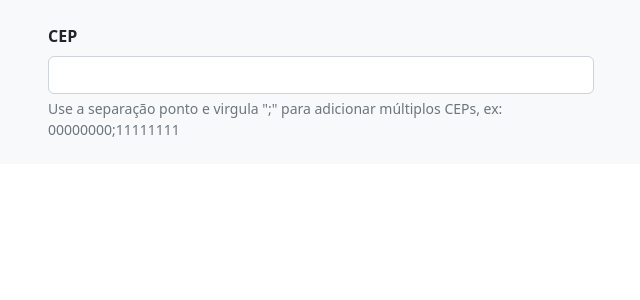
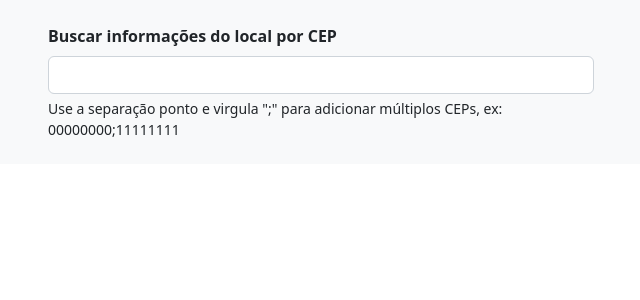
Before and after one commit to dan-candeira/angular-br-zipcode, an Angular app in the folder frontend/: page / in a window 1280 px wide. Shown: the top 300 px of the page, without its empty margins (319-959 px from the left). Built offline with nearby package versions, Linux system fonts and the light colour scheme.

Commit message:
feat: update CEP input label text

```diff
--- a/frontend/src/app/components/navbar/navbar.component.html
+++ b/frontend/src/app/components/navbar/navbar.component.html
@@ -7,8 +7,8 @@
       novalidate
     >
       <div class="col-sm-12 col-md-6">
-        <label for="cep-input" class="form-label fw-bold text-uppercase">
-          Cep
+        <label for="cep-input" class="form-label fw-bold">
+          Buscar informações do local por <span class="text-uppercase">Cep</span>
         </label>
         <input
           id="cep-input"
@@ -21,7 +21,7 @@
           appValidateCEPs
           aria-describedby="cepHelp"
         />
-        <div id="cepHelp" class="form-text">
+        <div id="cepHelp" class="form-text text-body">
             Use a separação ponto e virgula ";" para adicionar múltiplos CEPs, ex: 00000000;11111111
         </div>
         <span
--- a/frontend/src/app/components/navbar/navbar.component.ts
+++ b/frontend/src/app/components/navbar/navbar.component.ts
@@ -17,7 +17,6 @@ export class NavbarComponent {
       .split(';')
       .map((c: string) => c.replace(/\s/g, ''));
       console.log('heeey', ceps)
-
     this.cepService.findLocations$.next(ceps);
   }
 
```
